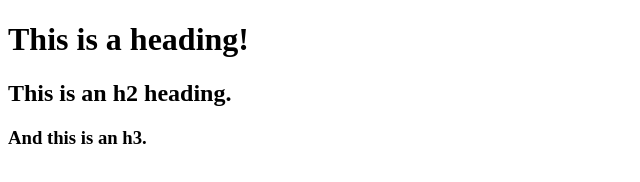
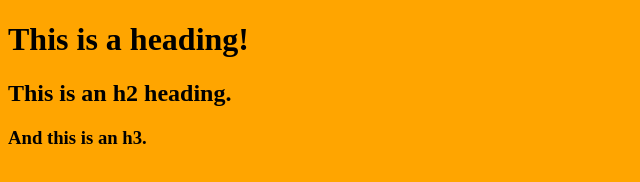
Before and after one commit to rtoddf/roadmap2024, a website: page index.html in a window 1280 px wide. Shown: the whole page, without its empty margins (0-640 px from the left). Drawn offline with Linux system fonts and the light colour scheme.

Commit message:
css added-todd

```diff
--- a/index.html
+++ b/index.html
@@ -3,6 +3,7 @@
   <head>
     <meta charset="UTF-8" />
     <meta name="viewport" content="width=<device-width>, initial-scale=1.0" />
+    <link rel="stylesheet" href="./styles/base.css">
     <title>Document</title>
   </head>
   <body>
--- /dev/null
+++ b/styles/base.css
@@ -0,0 +1,3 @@
+body {
+    background-color: orange;
+}
```
Also changed, not shown: 1 other file.
